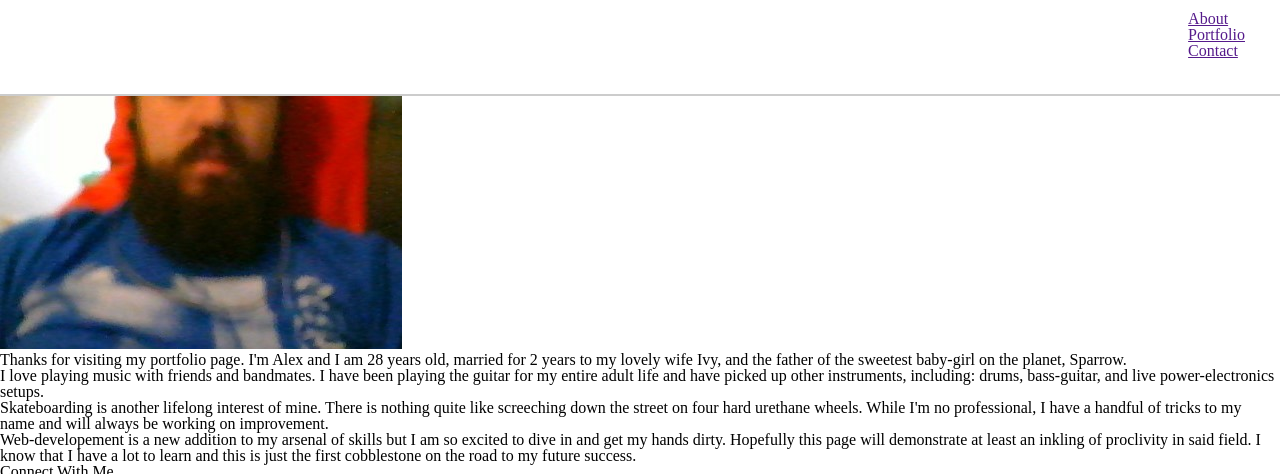
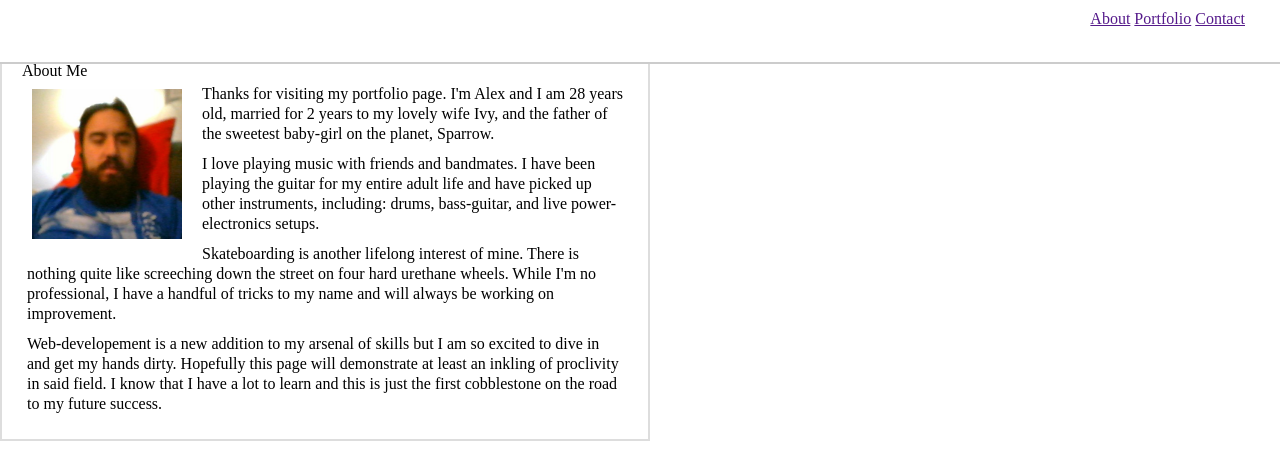
Before and after one commit to t-alex-b/Basic-Portfolio, a plain HTML site: page index.html in a window 1280 px wide. Shown: the part 69-543 px from the top of the page. Drawn offline with Linux system fonts and the light colour scheme.

Commit message:
final commit

```diff
--- a/Assets/css/style.css
+++ b/Assets/css/style.css
@@ -1,7 +1,18 @@
+p {
+	font-size: 16px;
+	padding: 5px;
+	line-height: 20px;
+	display: block;
+}
+
 h1 {
 	color: #4aaaa5;
 	font-size: 25px;
 	padding: 10px;
+}
+
+h2 {
+
 }
 
 header {
@@ -15,8 +26,32 @@ header {
 	left: 0;
 }
 
-ul {
+.container{
+	width: 606px;
+	background-color: white;
+	padding: 20px;
+	float: left;
+	margin-top: 110px;
+	margin-bottom: 100px;
+	border-style: solid;
+	border-width: 2px;
+	border-color: #dddddd;
+}
+.navigation {
 float: right;
 padding: 35px;
 color: #cccccc
 }
+
+.myImage {
+	float: left;
+	width: 150px;
+	height: 150px;
+	padding: 10px;
+	padding-right: 20px;
+}
+
+.connect {
+	width: 50px;
+	height: 50px;
+}
--- a/index.html
+++ b/index.html
@@ -14,16 +14,16 @@
 	<nav>
 		<header>
 		<h1>Alex Butler</h1>
-		<ul>
-			<li><a href="">About</a></li>
-			<li><a href="">Portfolio</a></li>
-			<li><a href="">Contact</a></li>
-		</ul>
+		<div class="navigation">
+			<a href="">About</a>
+			<a href="">Portfolio</a>
+			<a href="">Contact</a>
+		</div>
 	</header>
 	</nav>
 	<div class="container">
 		<h2>About Me</h2>
-		<img src="assets/images/pic o me.jpg" alt="Alex">
+		<img src="assets/images/pic o me.jpg" alt="Alex" class="myImage">
 		<p>Thanks for visiting my portfolio page. I'm Alex and I am 28 years old, married for 2 years to my lovely wife Ivy, and the father
 			of the sweetest baby-girl on the planet, Sparrow.</p>
 		<p>I love playing music with friends and bandmates. I have been playing the guitar for my entire adult life and have picked
@@ -49,7 +49,7 @@
 	</div>
 	<footer>
 		&copy;Copyright
-		<script type="text/javascript">
+		<script>
 			document.write(new Date().getFullYear());
 		</script> Alex Butler
 	</footer>
```
